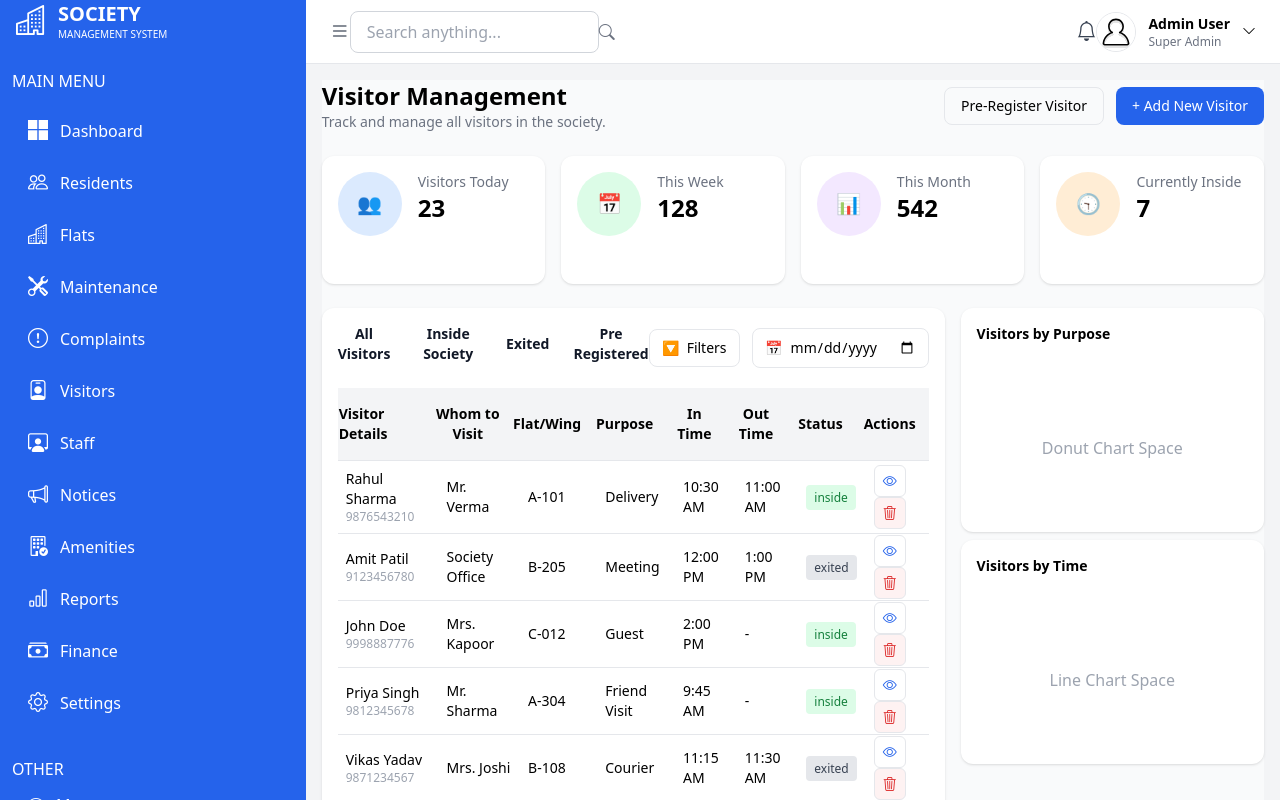
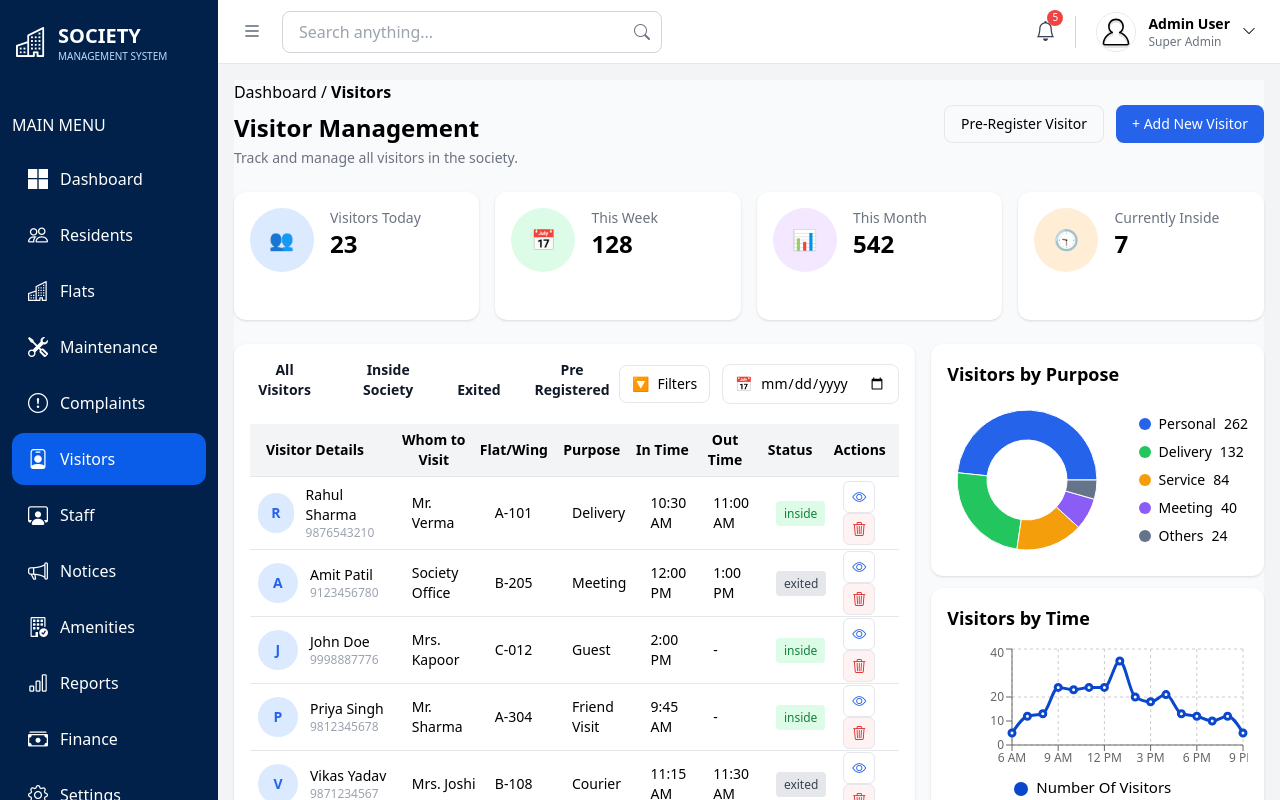
Before and after one commit to classrepo24/societymanagement-react, a React (Create React App) app: page /visitors in a window 1280 px wide. Built offline with nearby package versions, Linux system fonts and the light colour scheme.

Commit message:
charts added

```diff
--- a/package.json
+++ b/package.json
@@ -13,6 +13,7 @@
     "react-icons": "^5.6.0",
     "react-router-dom": "^6.30.4",
     "react-scripts": "5.0.1",
+    "recharts": "^3.8.1",
     "web-vitals": "^2.1.4"
   },
   "scripts": {
--- a/src/layouts/Sidebar.jsx
+++ b/src/layouts/Sidebar.jsx
@@ -4,8 +4,8 @@ import { Link, NavLink } from "react-router-dom";
 export const Sidebar = ({ isSidebarOpen }) => {
   return (
     <aside
-      // className={`h-screen bg-[#01214a] text-white transition-all duration-300${isSidebarOpen ? "w-[280px]" : "w-[90px]"}`}
-      className={`h-screen bg-blue-600 text-white transition-all duration-300${isSidebarOpen ? "w-[280px]" : "w-[90px]"}`}
+      className={`h-screen bg-[#01214a] text-white transition-all duration-300${isSidebarOpen ? "w-[280px]" : "w-[90px]"}`}
+      // className={`h-screen bg-blue-600 text-white transition-all duration-300${isSidebarOpen ? "w-[280px]" : "w-[90px]"}`}
     >
       {/* LOGO */}
       <div className="h-[85px] flex items-center px-4">
--- a/src/pages/visitors/Visitors.js
+++ b/src/pages/visitors/Visitors.jsx
@@ -456,8 +456,9 @@ const insideVisitors = visitors.filter(
       {/* <VisitorStatsCards/> */}
       <div className="flex items-center justify-between mb-6">
         <div>
-          <h1 className="text-2xl font-semibold">Visitor Management</h1>
-          <p className="text-gray-500 text-sm">
+          <p>Dashboard / <span className="font-bold">Visitors</span> </p>
+          <h1 className="text-2xl font-semibold mt-2">Visitor Management</h1>
+          <p className="text-gray-500 text-sm mt-1">
             Track and manage all visitors in the society.
           </p>
         </div>
@@ -521,6 +522,7 @@ const insideVisitors = visitors.filter(
 
       {/* GRID: TABLE + CHART SPACE */}
       <div className="grid grid-cols-3 gap-4">
+          <div className="col-span-2">
 
         <VisitorsTable
             ctiveTab={activeTab}
@@ -535,6 +537,7 @@ const insideVisitors = visitors.filter(
             itemsPerPage={itemsPerPage}
             getStatusStyle={getStatusStyle}
         />
+        </div>
         <VisitorCharts/>
       {/* CURRENTLY INSIDE VISITORS */}
 
--- a/src/pages/visitors/component/VisitorCharts.js
+++ /dev/null
@@ -1,32 +0,0 @@
-import React from 'react'
-
-const VisitorCharts = () => {
-  return (
-    <>
-      {/* CHART AREA */}
-        <div className="col-span-1 flex flex-col gap-2">
-
-          <div className="bg-white rounded-xl shadow p-4 h-56">
-            <h2 className="text-sm font-semibold mb-2">
-              Visitors by Purpose
-            </h2>
-            <div className="w-full h-full flex items-center justify-center text-gray-400">
-              Donut Chart Space
-            </div>
-          </div>
-
-          <div className="bg-white rounded-xl shadow p-4 h-56">
-            <h2 className="text-sm font-semibold mb-2">
-              Visitors by Time
-            </h2>
-            <div className="w-full h-full flex items-center justify-center text-gray-400">
-              Line Chart Space
-            </div>
-          </div>
-
-        </div>
-      </>
-  )
-}
-
-export default VisitorCharts
--- /dev/null
+++ b/src/pages/visitors/component/VisitorCharts.jsx
@@ -0,0 +1,157 @@
+import React from "react";
+import {
+  PieChart,
+  Pie,
+  Cell,
+  ResponsiveContainer,
+  Tooltip,
+  LineChart,
+  Line,
+  XAxis,
+  YAxis,
+  CartesianGrid,
+  Legend
+} from "recharts";
+
+const purposeData = [
+  { name: "Personal", value: 262 },
+  { name: "Delivery", value: 132 },
+  { name: "Service", value: 84 },
+  { name: "Meeting", value: 40 },
+  { name: "Others", value: 24 },
+];
+
+const COLORS = [
+  "#2563eb",
+  "#22c55e",
+  "#f59e0b",
+  "#8b5cf6",
+  "#64748b",
+];
+
+const timeData = [
+  { time: "6 AM", visitors: 5 },
+  { time: "7 AM", visitors: 12 },
+  { time: "8 AM", visitors: 13 },
+  { time: "9 AM", visitors: 24 },
+  { time: "10 AM", visitors: 23 },
+  { time: "11 AM", visitors: 24 },
+  { time: "12 PM", visitors: 24 },
+  { time: "1 PM", visitors: 35 },
+  { time: "2 PM", visitors: 20 },
+  { time: "3 PM", visitors: 18 },
+  { time: "4 PM", visitors: 21 },
+  { time: "5 PM", visitors: 13 },
+  { time: "6 PM", visitors: 12 },
+  { time: "7 PM", visitors: 10 },
+  { time: "8 PM", visitors: 12 },
+  { time: "9 PM", visitors: 5 },
+];
+
+const VisitorCharts = () => {
+  return (
+    <div className="col-span-1 flex flex-col gap-3">
+
+      {/* DONUT CHART */}
+      <div className="bg-white rounded-xl shadow p-4">
+        <h2 className="text-lg font-semibold mb-3">
+          Visitors by Purpose
+        </h2>
+
+        <div className="flex items-center justify-between">
+
+          <div className="w-40 h-[160px]">
+            <ResponsiveContainer width="100%" height="100%">
+              <PieChart>
+                <Pie
+                  data={purposeData}
+                  cx="50%"
+                  cy="50%"
+                  innerRadius={40}
+                  outerRadius={70}
+                  dataKey="value"
+                >
+                  {purposeData.map((entry, index) => (
+                    <Cell
+                      key={index}
+                      fill={COLORS[index % COLORS.length]}
+                    />
+                  ))}
+                </Pie>
+
+                <Tooltip />
+              </PieChart>
+            </ResponsiveContainer>
+          </div>
+
+          <div className="space-y-2 text-sm">
+            {purposeData.map((item, index) => (
+              <div
+                key={index}
+                className="flex items-center gap-2"
+              >
+                <span
+                  className="w-3 h-3 rounded-full"
+                  style={{
+                    backgroundColor: COLORS[index],
+                  }}
+                ></span>
+
+                <span>{item.name}</span>
+
+                <span className="font-medium">
+                  {item.value}
+                </span>
+              </div>
+            ))}
+          </div>
+
+        </div>
+      </div>
+
+      {/* LINE CHART */}
+      <div className="bg-white rounded-xl shadow p-4">
+        <h2 className="text-lg font-semibold mb-3">
+          Visitors by Time
+        </h2>
+
+        <div className="h-[160px]">
+          <ResponsiveContainer width="100%" height="100%">
+            <LineChart data={timeData}>
+              <CartesianGrid strokeDasharray="3 3" />
+              <XAxis dataKey="time"
+                tick={{ fontSize: 12 }}
+                interval={2}
+                  />
+              <YAxis
+                ticks={[0, 10, 20, 30, 40]}
+                tick={{ fontSize: 12 }}
+              />
+              <Tooltip />
+
+              <Line
+                type="monotone"
+                dataKey="visitors"
+                stroke="#0a47cc"
+                strokeWidth={3}
+                name=" Number Of Visitors"
+              />
+              <Legend
+                verticalAlign="bottom"
+              iconType="circle"
+              formatter={(value) => (
+                <span style={{ color: "#000000",fontSize:"15px"}}>
+                 {value}
+                  </span>
+              )} />
+
+            </LineChart>
+          </ResponsiveContainer>
+        </div>
+      </div>
+
+    </div>
+  );
+};
+
+export default VisitorCharts;
--- a/src/pages/visitors/component/VisitorStatsCards.js
+++ b/src/pages/visitors/component/VisitorStatsCards.jsx
@@ -3,7 +3,7 @@ import React from "react";
 const VisitorStatsCards = () => {
   return (
     <>
-      <div className="flex items-center justify-between mb-6">
+      <div className="flex items-center justify-between mb-2">
         <div>
           <h1 className="text-2xl font-semibold">Visitor Management</h1>
           <p className="text-gray-500 text-sm">
--- a/src/pages/visitors/component/VisitorsStatsCard.js
+++ /dev/null
@@ -1,81 +0,0 @@
-import React from "react";
-
-const VisitorStatsCards = () => {
-  const stats = [
-    {
-      title: "Visitors Today",
-      value: "23",
-      icon: "bi-people",
-      bg: "bg-blue-100",
-      iconColor: "text-blue-600",
-      growth: "+15% from yesterday",
-      growthColor: "text-green-600",
-    },
-    {
-      title: "This Week",
-      value: "128",
-      icon: "bi-calendar-week",
-      bg: "bg-green-100",
-      iconColor: "text-green-600",
-      growth: "+12% from last week",
-      growthColor: "text-green-600",
-    },
-    {
-      title: "This Month",
-      value: "542",
-      icon: "bi-person",
-      bg: "bg-purple-100",
-      iconColor: "text-purple-600",
-      growth: "+18% from last month",
-      growthColor: "text-green-600",
-    },
-    {
-      title: "Currently Inside",
-      value: "7",
-      icon: "bi-clock-history",
-      bg: "bg-orange-100",
-      iconColor: "text-orange-500",
-      growth: "As of now",
-      growthColor: "text-gray-500",
-    },
-  ];
-
-  return (
-    <div className="grid grid-cols-1 md:grid-cols-2 xl:grid-cols-4 gap-6">
-      {stats.map((item, index) => (
-        <div
-          key={index}
-          className="bg-white border border-gray-200 rounded-2xl p-6 shadow-sm"
-        >
-          <div className="flex items-center gap-4">
-            {/* Icon */}
-            <div
-              className={`w-16 h-16 rounded-full flex items-center justify-center ${item.bg}`}
-            >
-              <i
-                className={`bi ${item.icon} text-3xl ${item.iconColor}`}
-              ></i>
-            </div>
-
-            {/* Content */}
-            <div>
-              <p className="text-gray-600 text-sm font-medium">
-                {item.title}
-              </p>
-
-              <h2 className="text-4xl font-bold text-slate-900 mt-1">
-                {item.value}
-              </h2>
-
-              <p className={`text-sm mt-2 ${item.growthColor}`}>
-                {item.growth}
-              </p>
-            </div>
-          </div>
-        </div>
-      ))}
-    </div>
-  );
-};
-
-export default VisitorStatsCards;
--- a/src/pages/visitors/component/VisitorsTable.js
+++ b/src/pages/visitors/component/VisitorsTable.jsx
@@ -23,7 +23,7 @@ const VisitorsTable = ({
             <div className="flex items-center justify-between mb-4">
 
   {/* LEFT: TABS */}
-  <div className="flex gap-6 text-sm font-bold">
+  <div className="flex gap-6 text-sm font-bold items-end">
     {["All Visitors", "Inside Society", "Exited", "Pre Registered"].map((tab) => (
       <button
   key={tab}
@@ -31,13 +31,20 @@ const VisitorsTable = ({
     setActiveTab(tab);
     setCurrentPage(1);
   }}
-        className={`pb-2 ${
+  className={`relative pb-2 inline-block transition-all duration-200 ${
     activeTab === tab
-            ? "border-b-2 border-blue-600 text-blue-600"
+      ? "text-blue-600"
       : "text-gray-900"
   }`}
 >
   {tab}
+
+  {/* underline */}
+  <span
+    className={`absolute left-0 -bottom-1 h-[2px] w-full transition-all duration-300 ${
+      activeTab === tab ? "bg-blue-600" : "bg-transparent"
+    }`}
+  />
 </button>
 
     ))}
@@ -67,7 +74,7 @@ const VisitorsTable = ({
             <table className="w-full text-sm   border-collapse">
   <thead className=" border-b bg-gray-100">
     <tr>
-      <th className="text-left pt-4 pb-4">Visitor Details</th>
+      <th className="text-left p-4">Visitor Details</th>
       <th className="pr-2 ">Whom to Visit</th>
       <th className="pr-2">Flat/Wing</th>
       <th className="pr-2">Purpose</th>
@@ -83,8 +90,17 @@ const VisitorsTable = ({
       <tr key={i} className="border-b  hover:bg-gray-50">
 
         <td className="p-2">
+        <div className="flex items-center gap-3">
+
+        <div className="w-10 h-10 rounded-full bg-blue-100 text-blue-600 flex items-center justify-center font-semibold">
+             {v.name.charAt(0)}
+          </div>
+
+          <div>
          <div className="font-medium">{v.name}</div>
          <div className="text-xs text-gray-400">{v.phone}</div>
+        </div>
+         </div>
         </td>
 
         <td className="pl-4">{v.whom}</td>
--- a/tailwind.config.js
+++ b/tailwind.config.js
@@ -1,6 +1,6 @@
 /** @type {import('tailwindcss').Config} */
 module.exports = {
-content: ["./src/**/*.{html,js}"],
+content: ["./src/**/*.{html,js,jsx}"],
  theme: {
     extend: {},
   },
```
Also changed, not shown: src/pages/visitors/component/InsideVisitorsTable.jsx (renamed from src/pages/visitors/component/InsideVisitorsTable.js, +19 -7 lines), src/pages/visitors/component/VisitorsStatsCard.jsx (added), 1 other file (tests, documents, lock files or other folders). Lines whose indentation alone changed are shown as unchanged.
